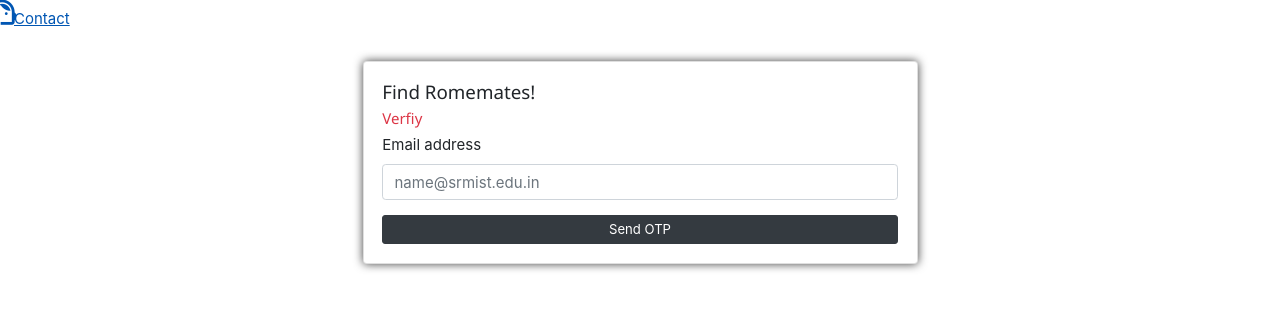
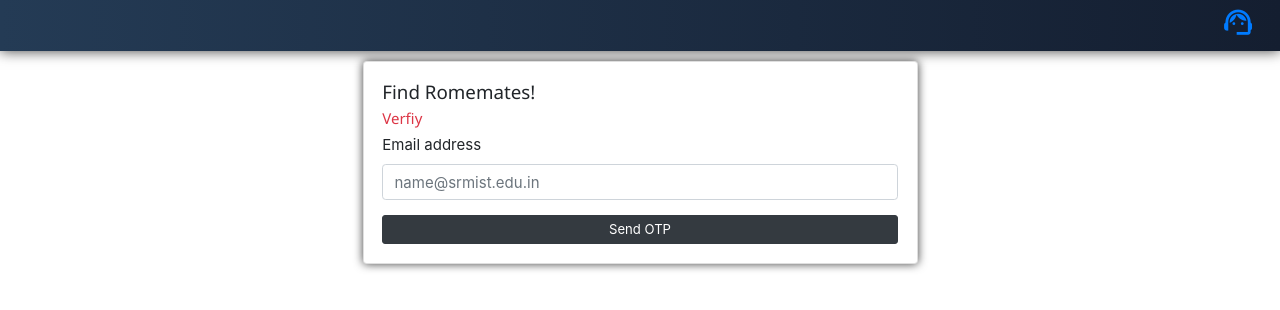
Before and after one commit to sahiljena/Find-roomy, a Flask app: page / in a window 1280 px wide. Shown: the top 310 px of the page. Run offline with Flask 2, Linux system fonts and the light colour scheme; some libraries are stand-ins or nearby versions.

Commit message:
frontend base

```diff
--- a/templates/base.html
+++ b/templates/base.html
@@ -41,7 +41,8 @@ table{
 }
 #links{
  float: left;
- margin-left: -10px;
+ margin-left: 10px;
+ margin-top: 10px;
 }
 #loader{
   background: #000;
@@ -49,6 +50,52 @@ table{
 }
 .cspin{
   top: 40%;
+}
+.loader {
+  border: 7px solid;
+  border-color: #87CEFA #00BFFF #00BFFF;
+  border-radius: 50%;
+  height: 50px;
+  width: 50px;
+  animation: spin 2s linear infinite 0s;
+}
+
+#main-screen-nav{
+-webkit-box-shadow: 0px 0px 13px 0px rgba(0,0,0,0.75);
+-moz-box-shadow: 0px 0px 13px 0px rgba(0,0,0,0.75);
+box-shadow: 0px 0px 13px 0px rgba(0,0,0,0.75);
+  padding: 10px;
+   position: fixed;
+  top: 0;
+  width: 100%;
+  background: #141E30;  /* fallback for old browsers */
+background: -webkit-linear-gradient(to right, #243B55, #141E30);  /* Chrome 10-25, Safari 5.1-6 */
+background: linear-gradient(to right, #243B55, #141E30); /* W3C, IE 10+/ Edge, Firefox 16+, Chrome 26+, Opera 12+, Safari 7+ */
+}
+#main-screen-nav a{
+  text-decoration: none;
+}
+#nav-btn{
+  border-radius: 4px;
+  color: #141E30;
+  padding: 4px;
+  background: #fff;
+  font-family: Do Hyeon;
+  float: left;
+}
+#nav-ic{
+  float: right;
+  margin-left: 10px;
+  margin-right: 20px;
+}
+
+@keyframes spin {
+  0% {
+    transform: rotate(0deg);
+  }
+  100% {
+    transform: rotate(720deg);
+  }
 }
         @media only screen and (max-width: 600px) {
            .card{
@@ -68,15 +115,13 @@ table{
         </head>
   <body>
     <div id="loader">
-      <div class="text-center">
-        <div class="spinner-border text-primary" role="status">
-          <span class="sr-only cspin">Loading...</span>
-        </div>
-      </div>
+      <div class="loader"></div>
     </div>
-    <div id="links">
-     <a href="mailto:sahiljena46@gmail.com"><span class="material-icons">support_agent</span>Contact</a>
+  <nav id="main-screen-nav">
+    <div id="nav-ic">
+     <a href="mailto:sahiljena46@gmail.com"><span class="material-icons">support_agent</span></a>
     </div>
+  </nav>
       {% block body %}{% endblock %}
       <!--extralinks-->
       <!--extralinks-->
```
